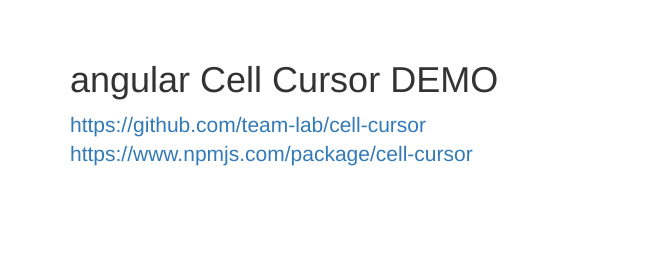
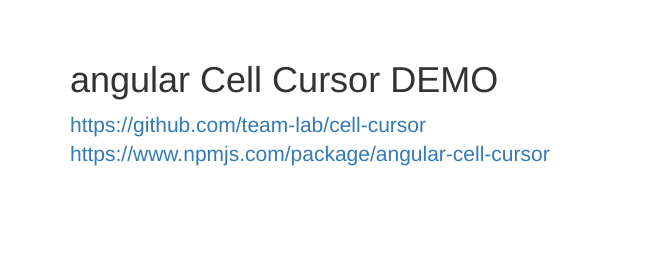
Before and after one commit to team-lab/cell-cursor, a website: page example.html in a window 1280 px wide. Shown: the top 266 px of the page, 0-651 px from the left. Drawn offline with nearby package versions, Linux system fonts and the light colour scheme; a small style sheet from the web is missing.

Commit message:
rename package (add 'angular' prefix)

```diff
--- a/example.html
+++ b/example.html
@@ -70,7 +70,7 @@
 
 <p class="lead">
 <a href="https://github.com/team-lab/cell-cursor">https://github.com/team-lab/cell-cursor</a><br />
-<a href="https://www.npmjs.com/package/cell-cursor">https://www.npmjs.com/package/cell-cursor</a>
+<a href="https://www.npmjs.com/package/angular-cell-cursor">https://www.npmjs.com/package/angular-cell-cursor</a>
 </p>
 </div>
 <div class="col-sm-6">
--- a/package.json
+++ b/package.json
@@ -1,5 +1,5 @@
 {
-  "name": "cell-cursor",
+  "name": "angular-cell-cursor",
   "version": "0.0.3",
   "description": "Simple excel like spreadsheet development kit for angualrJs",
   "main": "cellCursor.js",
```
